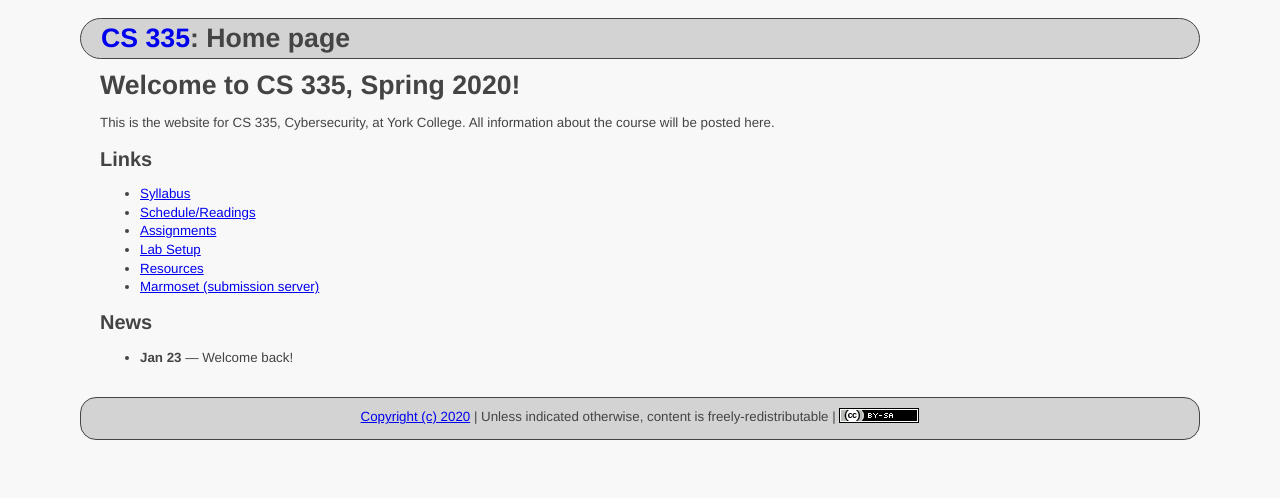
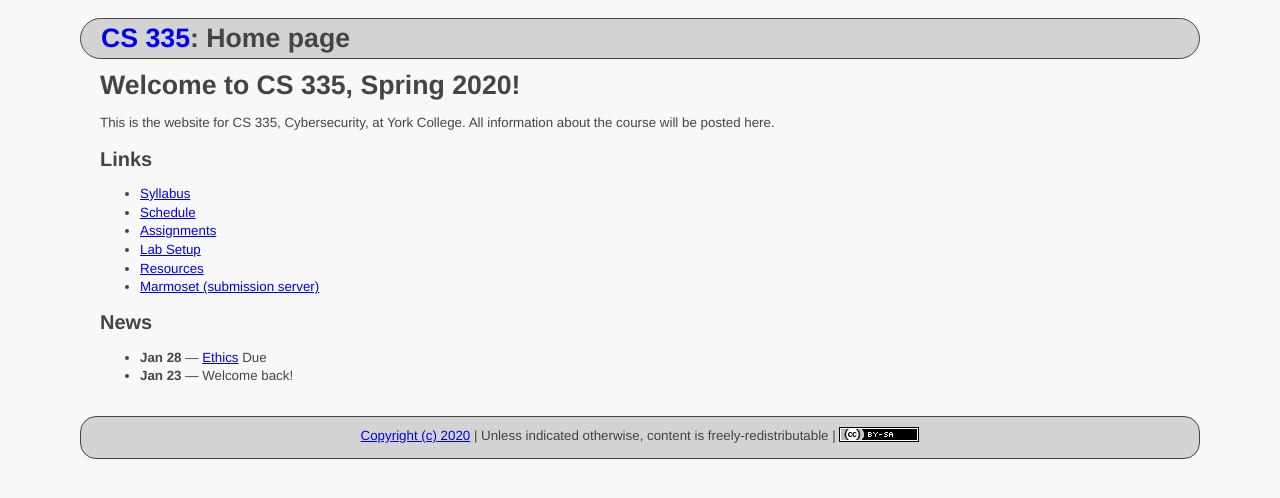
Before and after one commit to ycpcs/cs335-spring2020, a Jekyll site: the page built from index.md, in a window 1280 px wide. Shown: the top 498 px of the page. Built offline with Jekyll 4.4.1, drawn with Linux system fonts in a browser that asks for light colours.

Commit message:
Add Ethics due

```diff
--- a/index.md
+++ b/index.md
@@ -9,21 +9,18 @@ This is the website for CS 335, Cybersecurity, at York College. All information
 ## Links
 
 * [Syllabus](syllabus/index.html)
-* [Schedule/Readings](schedule/index.html)
+* [Schedule](schedule/index.html)
 * [Assignments](assignments/index.html)
 * [Lab Setup](labs/setup.html)
 * [Resources](resources/index.html)
 * [Marmoset (submission server)](https://cs.ycp.edu/marmoset)
 
 <!--
-* [Schedule](schedule/index.html)
 * [Labs](labs/index.html)
 * [Assignments](assign/index.html)
-* [Resources](resources.html)
-* [Syllabus](syllabus.html)
-* [Ethics](assign/ethics.md)
 -->
 
 ## News
 
+* **Jan 28** &mdash; [Ethics](assignments/ethics.html) Due
 * **Jan 23** &mdash; Welcome back!
```
